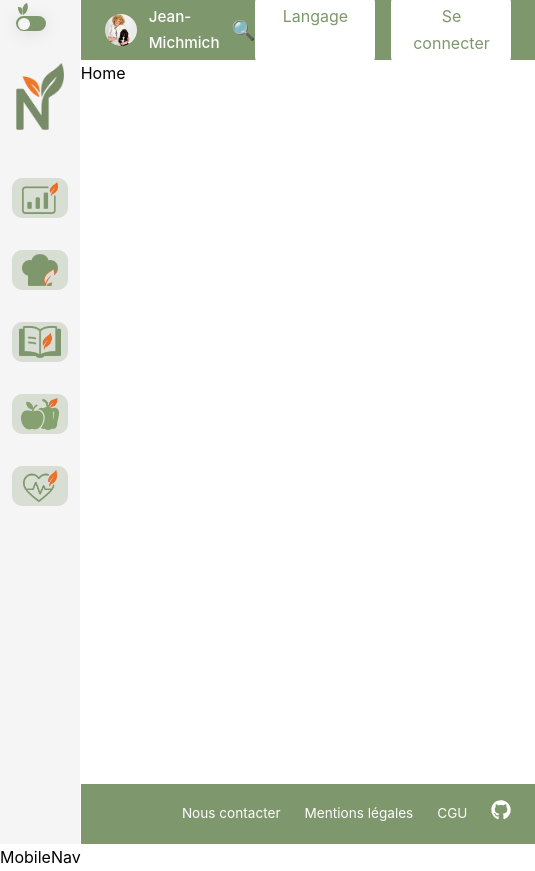
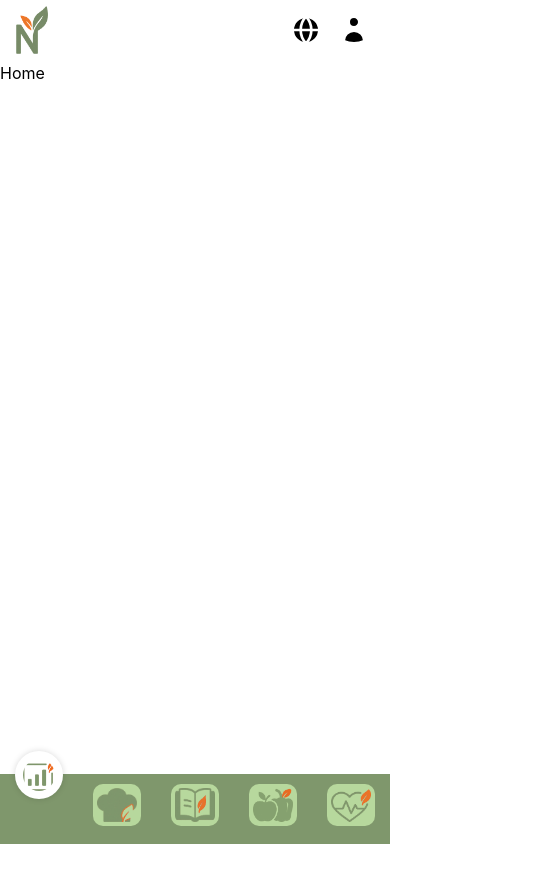
Before and after one commit to wildcodeschool-2025-03/JS-WestDevs-P3-SeazN, a React (Vite) app in the folder client/: page / in a window 390 px wide. Shown: the whole page, 535 px wide, since content can reach past the window. After the commit the page ends 844 px from the top, so only its background shows below. Built offline with nearby package versions, Linux system fonts and the light colour scheme; a web font is replaced by a local one.

Commit message:
work in progress for the mobilenav responsive

```diff
--- a/client/src/App.tsx
+++ b/client/src/App.tsx
@@ -1,14 +1,12 @@
 import { Outlet } from "react-router";
 import "./App.css";
 import AppLayout from "./components/layouts/AppLayout/AppLayout";
-import MobileNav from "./components/navigation/Sidebar/mobileNav/MobileNav";
 
 function App() {
   return (
     <>
       <AppLayout>
         <Outlet />
-        <MobileNav />
       </AppLayout>
     </>
   );
--- a/client/src/components/layouts/AppLayout/AppLayout.tsx
+++ b/client/src/components/layouts/AppLayout/AppLayout.tsx
@@ -1,6 +1,8 @@
+import MobileNav from "../../../components/navigation/Sidebar/mobileNav/MobileNav";
 import Sidebar from "../../navigation/Sidebar/Sidebar";
 import Footer from "../footer/Footer";
 import Header from "../header/Header";
+import "../../navigation/Sidebar/mobileNav/mobileNav.css";
 import "./appLayout.css";
 import type { ChildrenProps } from "../../../types/global";
 
@@ -8,7 +10,9 @@ const AppLayout = ({ children }: ChildrenProps) => {
   return (
     <div className="global_layout">
       <Sidebar />
+
       <Header />
+      <MobileNav />
       {children}
       <Footer />
     </div>
--- a/client/src/components/layouts/AppLayout/appLayout.css
+++ b/client/src/components/layouts/AppLayout/appLayout.css
@@ -14,3 +14,17 @@
     grid-area: 3 / 2 / 4 / 3;
   }
 }
+
+@media (max-width: 768px) {
+  .sidebar,
+  .footer,
+  .header {
+    display: none;
+  }
+  .global_layout {
+    display: block;
+    grid-template-columns: none;
+    grid-template-rows: none;
+    height: auto;
+  }
+}
--- a/client/src/components/navigation/Sidebar/Sidebar.tsx
+++ b/client/src/components/navigation/Sidebar/Sidebar.tsx
@@ -1,45 +1,7 @@
 import { useEffect, useState } from "react";
 import { NavLink } from "react-router";
+import { menuItems } from "../../../data/menu-Items";
 import "./sidebar.css";
-
-const menuItems = [
-  {
-    icon: "/icones-logo/icon-dashbords2.webp",
-    label: "Synthèse",
-    path: "/synthese",
-  },
-  {
-    icon: "/icones-logo/Icon-cuisine3.webp",
-    label: "Ma cuisine",
-    path: "/ma-cuisine",
-    subItems: [
-      { label: "Mes recettes", path: "/ma-cuisine/recettes" },
-      { label: "Frigo", path: "/ma-cuisine/frigo" },
-      { label: "Liste des courses", path: "/ma-cuisine/courses" },
-      { label: "Préférences", path: "/ma-cuisine/preferences" },
-      { label: "Plannificateur", path: "/ma-cuisine/plannificateur" },
-    ],
-  },
-  {
-    icon: "/icones-logo/icon-recette2.webp",
-    label: "Recettes",
-    path: "/recettes",
-  },
-  {
-    icon: "/icones-logo/icon-produit2.webp",
-    label: "Produits",
-    path: "/produits",
-    subItems: [
-      { label: "Légumes de saison", path: "/produits/legumes-de-saison" },
-      { label: "Analyse ingrédients", path: "/produits/analyse-ingredients" },
-    ],
-  },
-  {
-    icon: "/icones-logo/icon-nutrition2.webp",
-    label: "Nutrition",
-    path: "/nutrition",
-  },
-];
 
 const Sidebar = () => {
   const [isExpanded, setIsExpanded] = useState(false);
--- a/client/src/components/navigation/Sidebar/mobileNav/MobileNav.tsx
+++ b/client/src/components/navigation/Sidebar/mobileNav/MobileNav.tsx
@@ -1,5 +1,60 @@
+import { useState } from "react";
+import { NavLink } from "react-router";
+import { menuItems } from "../../../../data/menu-Items";
+import { LanguageIcon, UserIcon } from "../../../ui/Icons/Icons";
+import "./MobileNav.css";
+
 const MobileNav = () => {
-  return <span>MobileNav</span>;
+  const [openedSubmenu, setOpenedSubmenu] = useState<string | null>(null);
+
+  const toggleSubmenu = (label: string) =>
+    setOpenedSubmenu((prev) => (prev === label ? null : label));
+
+  return (
+    <>
+      <header className="mobile-header">
+        <img src="/icones-logo/N vert et orange.webp" alt="Logo" />
+        <div className="icon-mobile">
+          <LanguageIcon />
+          <UserIcon />
+        </div>
+      </header>
+
+      <nav className="mobile-footer">
+        {menuItems.map(({ icon, label, path, subItems }) => (
+          <div key={label}>
+            <NavLink
+              to={path}
+              onClick={(e) => {
+                if (subItems) {
+                  e.preventDefault();
+                  toggleSubmenu(label);
+                } else {
+                  setOpenedSubmenu(null);
+                }
+              }}
+            >
+              <img
+                src={icon}
+                alt={label}
+                className={label === "Synthèse" ? "center-icon" : undefined}
+              />
+            </NavLink>
+
+            {subItems && openedSubmenu === label && (
+              <div>
+                {subItems.map(({ label: subLabel, path }) => (
+                  <NavLink key={subLabel} to={path}>
+                    {subLabel}
+                  </NavLink>
+                ))}
+              </div>
+            )}
+          </div>
+        ))}
+      </nav>
+    </>
+  );
 };
 
 export default MobileNav;
--- /dev/null
+++ b/client/src/components/navigation/Sidebar/mobileNav/mobileNav.css
@@ -0,0 +1,68 @@
+.mobile-header {
+  background: #ffffff;
+  height: 60px;
+  padding: 0 1rem;
+  display: flex;
+  justify-content: space-between;
+  align-items: center;
+
+  img {
+    width: 32px;
+    height: 48px;
+  }
+
+  .icon-mobile {
+    display: flex;
+    gap: 0.5rem;
+
+    svg {
+      width: 40px;
+      height: 40px;
+      stroke: white;
+      border-radius: 10px;
+      padding: 4px;
+    }
+  }
+}
+
+.mobile-footer {
+  position: fixed;
+  bottom: 0;
+  width: 100%;
+  height: 70px;
+  background: #7f976c;
+  display: flex;
+  justify-content: space-around;
+  align-items: center;
+
+  img {
+    width: 48px;
+    height: 42px;
+    background-color: #caeeadc0;
+    border-radius: 10px;
+    padding: 4px;
+
+    &.center-icon {
+      transform: translateY(-30px);
+      background-color: white;
+      border-radius: 50%;
+      padding: 8px;
+      width: 48px;
+      height: 48px;
+      box-shadow: 0 0 6px rgba(0, 0, 0, 0.15);
+      border: #7f976c;
+    }
+  }
+}
+
+.mobile-header,
+.mobile-footer {
+  display: none;
+}
+
+@media (max-width: 768px) {
+  .mobile-header,
+  .mobile-footer {
+    display: flex;
+  }
+}
--- a/client/src/components/ui/Icons/Icons.tsx
+++ b/client/src/components/ui/Icons/Icons.tsx
@@ -16,3 +16,37 @@ export const GithubIcon = ({ className }: IconProps) => (
     <path d="M165.9 397.4c0 2-2.3 3.6-5.2 3.6-3.3 .3-5.6-1.3-5.6-3.6 0-2 2.3-3.6 5.2-3.6 3-.3 5.6 1.3 5.6 3.6zm-31.1-4.5c-.7 2 1.3 4.3 4.3 4.9 2.6 1 5.6 0 6.2-2s-1.3-4.3-4.3-5.2c-2.6-.7-5.5 .3-6.2 2.3zm44.2-1.7c-2.9 .7-4.9 2.6-4.6 4.9 .3 2 2.9 3.3 5.9 2.6 2.9-.7 4.9-2.6 4.6-4.6-.3-1.9-3-3.2-5.9-2.9zM244.8 8C106.1 8 0 113.3 0 252c0 110.9 69.8 205.8 169.5 239.2 12.8 2.3 17.3-5.6 17.3-12.1 0-6.2-.3-40.4-.3-61.4 0 0-70 15-84.7-29.8 0 0-11.4-29.1-27.8-36.6 0 0-22.9-15.7 1.6-15.4 0 0 24.9 2 38.6 25.8 21.9 38.6 58.6 27.5 72.9 20.9 2.3-16 8.8-27.1 16-33.7-55.9-6.2-112.3-14.3-112.3-110.5 0-27.5 7.6-41.3 23.6-58.9-2.6-6.5-11.1-33.3 2.6-67.9 20.9-6.5 69 27 69 27 20-5.6 41.5-8.5 62.8-8.5s42.8 2.9 62.8 8.5c0 0 48.1-33.6 69-27 13.7 34.7 5.2 61.4 2.6 67.9 16 17.7 25.8 31.5 25.8 58.9 0 96.5-58.9 104.2-114.8 110.5 9.2 7.9 17 22.9 17 46.4 0 33.7-.3 75.4-.3 83.6 0 6.5 4.6 14.4 17.3 12.1C428.2 457.8 496 362.9 496 252 496 113.3 383.5 8 244.8 8z" />
   </svg>
 );
+
+export const UserIcon = ({ className }: IconProps) => (
+  <svg
+    xmlns="http://www.w3.org/2000/svg"
+    className={`${className} transition-theme fill-none stroke-current motion-reduce:transition-none`}
+    viewBox="0 0 24 24"
+    strokeWidth={1.5}
+    aria-hidden="true"
+    focusable="false"
+  >
+    <path
+      strokeLinecap="round"
+      strokeLinejoin="round"
+      d="M15.75 6a3.75 3.75 0 1 1-7.5 0 3.75 3.75 0 0 1 7.5 0ZM4.501 20.118a7.5 7.5 0 0 1 14.998 0A17.933 17.933 0 0 1 12 21.75c-2.676 0-5.216-.584-7.499-1.632Z"
+    />
+  </svg>
+);
+
+export const LanguageIcon = ({ className }: IconProps) => (
+  <svg
+    xmlns="http://www.w3.org/2000/svg"
+    className={`${className} transition-theme fill-none stroke-current motion-reduce:transition-none`}
+    viewBox="0 0 24 24"
+    strokeWidth={2}
+    stroke-linecap="round"
+    stroke-linejoin="round"
+    aria-hidden="true"
+    focusable="false"
+  >
+    <circle cx="12" cy="12" r="10" />
+    <path d="M12 2a14.5 14.5 0 0 0 0 20 14.5 14.5 0 0 0 0-20" />
+    <path d="M2 12h20" />
+  </svg>
+);
--- /dev/null
+++ b/client/src/data/menu-Items.ts
@@ -0,0 +1,38 @@
+export const menuItems = [
+  {
+    icon: "/icones-logo/icon-dashbords2.webp",
+    label: "Synthèse",
+    path: "/synthese",
+  },
+  {
+    icon: "/icones-logo/Icon-cuisine3.webp",
+    label: "Ma cuisine",
+    path: "/ma-cuisine",
+    subItems: [
+      { label: "Mes recettes", path: "/ma-cuisine/recettes" },
+      { label: "Frigo", path: "/ma-cuisine/frigo" },
+      { label: "Liste des courses", path: "/ma-cuisine/courses" },
+      { label: "Préférences", path: "/ma-cuisine/preferences" },
+      { label: "Plannificateur", path: "/ma-cuisine/plannificateur" },
+    ],
+  },
+  {
+    icon: "/icones-logo/icon-recette2.webp",
+    label: "Recettes",
+    path: "/recettes",
+  },
+  {
+    icon: "/icones-logo/icon-produit2.webp",
+    label: "Produits",
+    path: "/produits",
+    subItems: [
+      { label: "Légumes de saison", path: "/produits/legumes-de-saison" },
+      { label: "Analyse ingrédients", path: "/produits/analyse-ingredients" },
+    ],
+  },
+  {
+    icon: "/icones-logo/icon-nutrition2.webp",
+    label: "Nutrition",
+    path: "/nutrition",
+  },
+];
```
